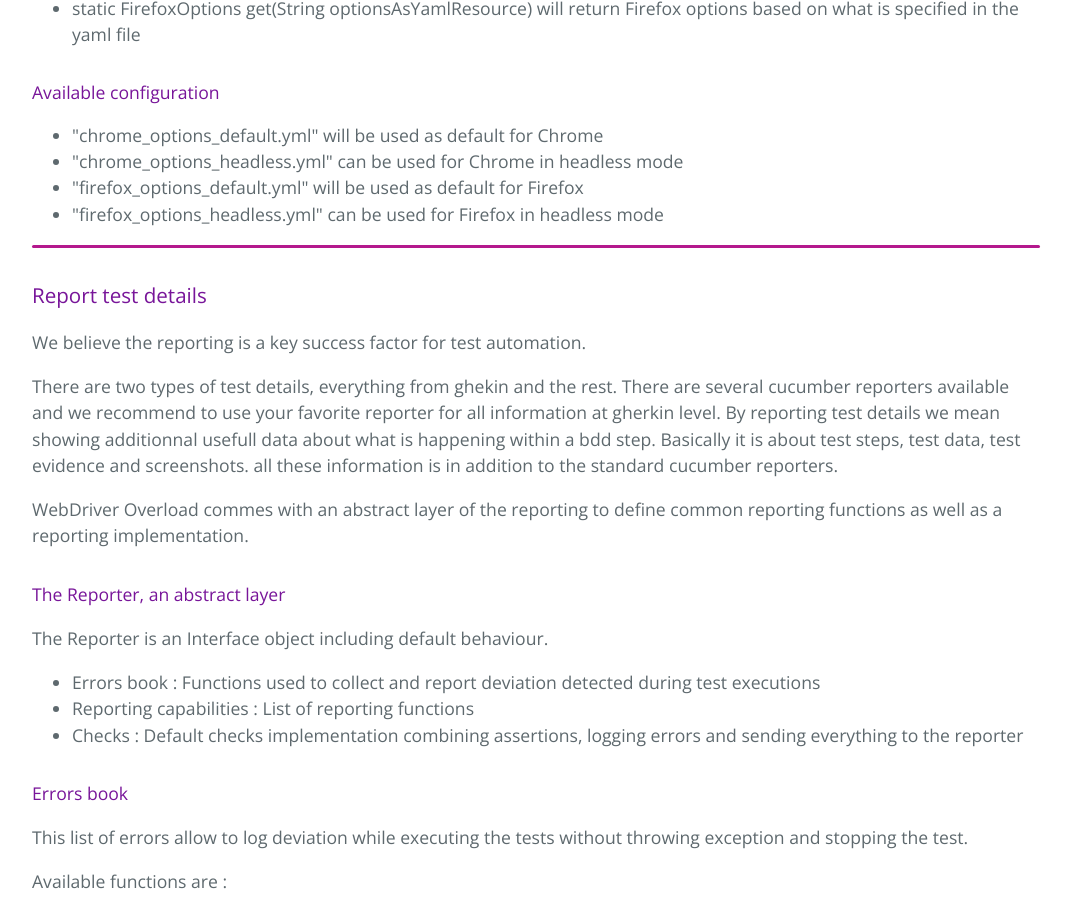
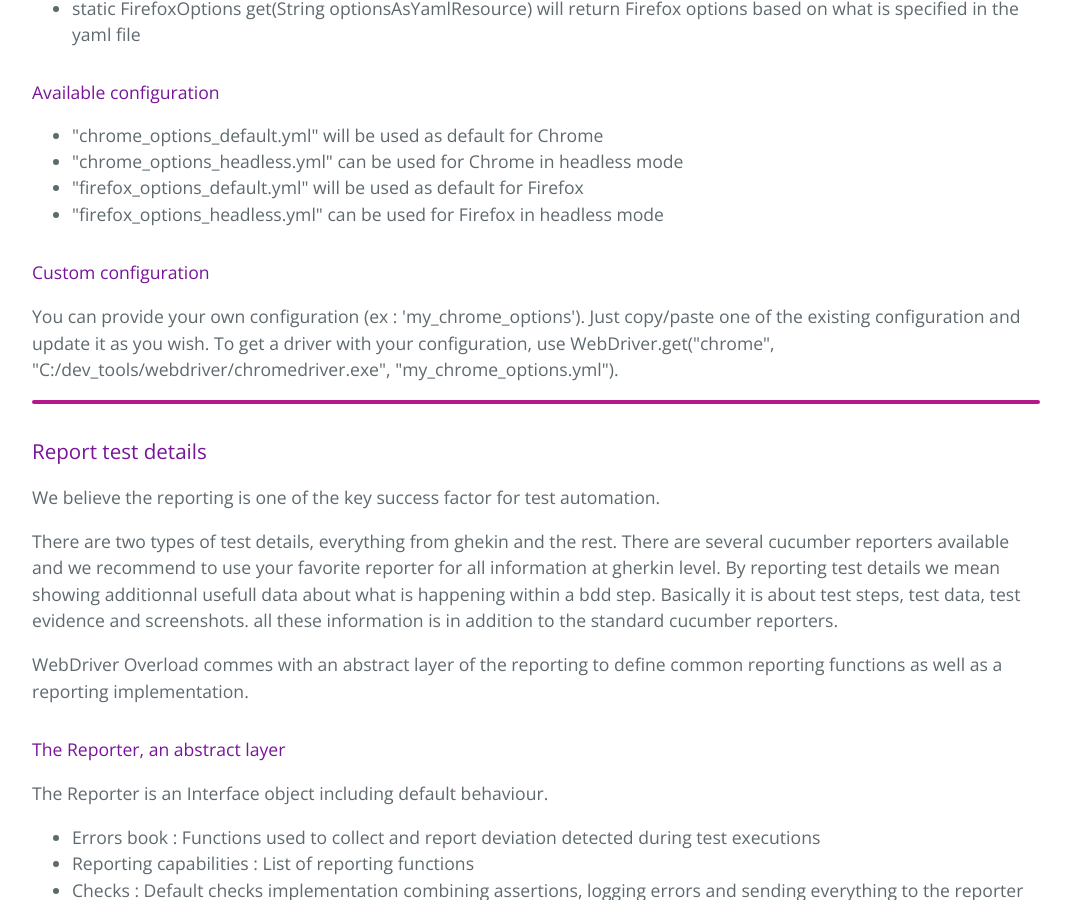
Before and after one commit to simple4tests/simple4tests.github.io, a Jekyll site: the page built from webdriver/overload.html, in a window 1280 px wide and 900 px high, scrolled down 1547 px. Shown: the whole window, without its empty margins (104-1175 px from the left). Built offline with Jekyll 4.4.1, drawn with Linux system fonts in a browser that asks for light colours; some of the changed text lies outside the part shown.

Commit message:
Adding content

```diff
--- a/webdriver/overload.html
+++ b/webdriver/overload.html
@@ -5,14 +5,13 @@
 ---
 
 <h3>Main purpose</h3>
-<p>WebDriver Overload is about introducing layers to standardize the code. On the top of it you can use provided
-    implementation or build your custom ones.</p>
-
+<p>WebDriver Overload is a set of libraries to support automation engineers when applying Simple Methodology. It can be
+    used out of the box or customized with your own implementation.</p>
 WebDriver Overload pagckage provides facilities to
 <ul>
     <li>Manage browsers options</li>
+    <li>Report test details</li>
     <li>Perform (none blocking) checks</li>
-    <li>Report test details</li>
     <li>Integrate with other frameworks</li>
 </ul>
 <hr>
@@ -58,9 +57,13 @@
     <li>"firefox_options_default.yml" will be used as default for Firefox</li>
     <li>"firefox_options_headless.yml" can be used for Firefox in headless mode</li>
 </ul>
+<h4>Custom configuration</h4>
+<p>You can provide your own configuration (ex : 'my_chrome_options'). Just copy/paste one of the existing configuration
+    and update it as you wish. To get a driver with your configuration, use WebDriver.get("chrome",
+    "C:/dev_tools/webdriver/chromedriver.exe", "my_chrome_options.yml").</p>
 <hr>
 <h3>Report test details</h3>
-<p>We believe the reporting is a key success factor for test automation.</p>
+<p>We believe the reporting is one of the key success factor for test automation.</p>
 <p>There are two types of test details, everything from ghekin and the rest. There are several cucumber reporters
     available and we recommend to use your favorite reporter for all information at gherkin level. By reporting test
     details we mean showing additionnal usefull data about what is happening within a bdd step. Basically it is about
@@ -73,25 +76,36 @@
 <ul>
     <li>Errors book : Functions used to collect and report deviation detected during test executions</li>
     <li>Reporting capabilities : List of reporting functions</li>
-    <li>Checks : Default checks implementation combining assertions, logging errors and sending everything to the reporter</li>
+    <li>Checks : Default checks implementation combining assertions, logging errors and sending everything to the
+        reporter
+    </li>
 </ul>
 <h4>Errors book</h4>
-<p>This list of errors allow to log deviation while executing the tests without throwing exception and stopping the test.</p>
+<p>This list of errors allow to log deviation while executing the tests without throwing exception and stopping the
+    test.</p>
 <p>Available functions are :</p>
 <ul>
     <li>clearErrors() : removes all errors in the book</li>
     <li>hasErrors() : returns true if there are errors in the book</li>
     <li>getErrorsSummary() : returns the all content of the book as a String</li>
-    <li>throwAssertionErrorIfAny(boolean reportErrorsSummary) : if they are errors in the book an AssertionError is thrown and the test stops</li>
+    <li>throwAssertionErrorIfAny(boolean reportErrorsSummary) : if they are errors in the book an AssertionError is
+        thrown and the test stops
+    </li>
 </ul>
 <p>Errors are added to the book using the reportError() functions.</p>
 <h4>Reporting</h4>
 <p>Here under kind of reporting capabilities. Implemention will depends on the selected reporter.</p>
 <ul>
-    <li>reportAction(String action) : Report an action that represents what the automaton (as a user of the application) is doing in the application (ex: create an account)</li>
+    <li>reportAction(String action) : Report an action that represents what the automaton (as a user of the application)
+        is doing in the application (ex: create an account)
+    </li>
     <li>reportData(String or Path data) : Report the data used when doing the action</li>
-    <li>reportCheck(String check) : Report a check that represents what we (as a tester) are verifying. It includes a screenshot.</li>
-    <li>reportError(String or Path error) : Report the error description that represents the mismatch between the actual and the expected value. It includes adding the error in the errors book.</li>
+    <li>reportCheck(String check) : Report a check that represents what we (as a tester) are verifying. It includes a
+        screenshot.
+    </li>
+    <li>reportError(String or Path error) : Report the error description that represents the mismatch between the actual
+        and the expected value. It includes adding the error in the errors book.
+    </li>
 </ul>
 <h4>Reporter implementations</h4>
 <h5>DummyReporter, less is nothing</h5>
@@ -167,7 +181,7 @@
 <p>To achieve it WebDriver Overload uses a groovy engine to evaluate the expression using 'assert' command.</p>
 <hr>
 <h3>Integrate with other frameworks</h3>
-<h4>Serenity (bdd)</h4>
+<h4>Serenity BDD</h4>
 <p>We choose to provide the necessary tools to integrate with serenity-bdd because we found its reporter very
     complete.</p>
 <p>The integration is about</p>
@@ -176,5 +190,4 @@
     <li>serenityReporter that implements the WedDriver Overload Reporter</li>
 </ul>
 <p>Concrete implementation in <a href="https://github.com/simple4tests/wdi-ex-cucumber/tree/serenity-reporter">wdi-ex-cucumber</a>
-    github
-    repository, branch 'serenity-reporter'.</p>
+    github repository, branch 'serenity-reporter'.</p>
```
